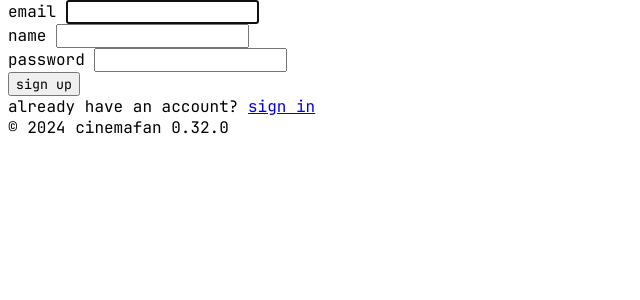
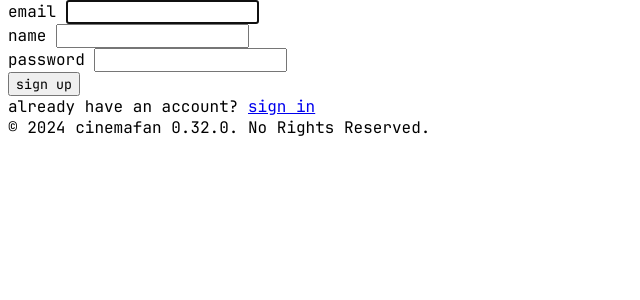
Before and after one commit to gunSlaveUnit/cinemafan, a FastAPI app: page /auth/sign-up in a window 1280 px wide. Shown: the part 29-329 px from the top of the page, without its empty margins (0-640 px from the left). Run offline with FastAPI, Linux system fonts and the light colour scheme; parts of the project's set-up code (start-up, migrations or seed data) failed here and were passed over.

Commit message:
No Rights Reserved in footer

```diff
--- a/templates/base.html
+++ b/templates/base.html
@@ -38,7 +38,7 @@
     </main>
 
     <footer>
-      &copy; {{ current_year }} {{ app_name }} {{ version }}
+      &copy; {{ current_year }} {{ app_name }} {{ version }}. No Rights Reserved.
     </footer>
   </body>
 </html>
```
